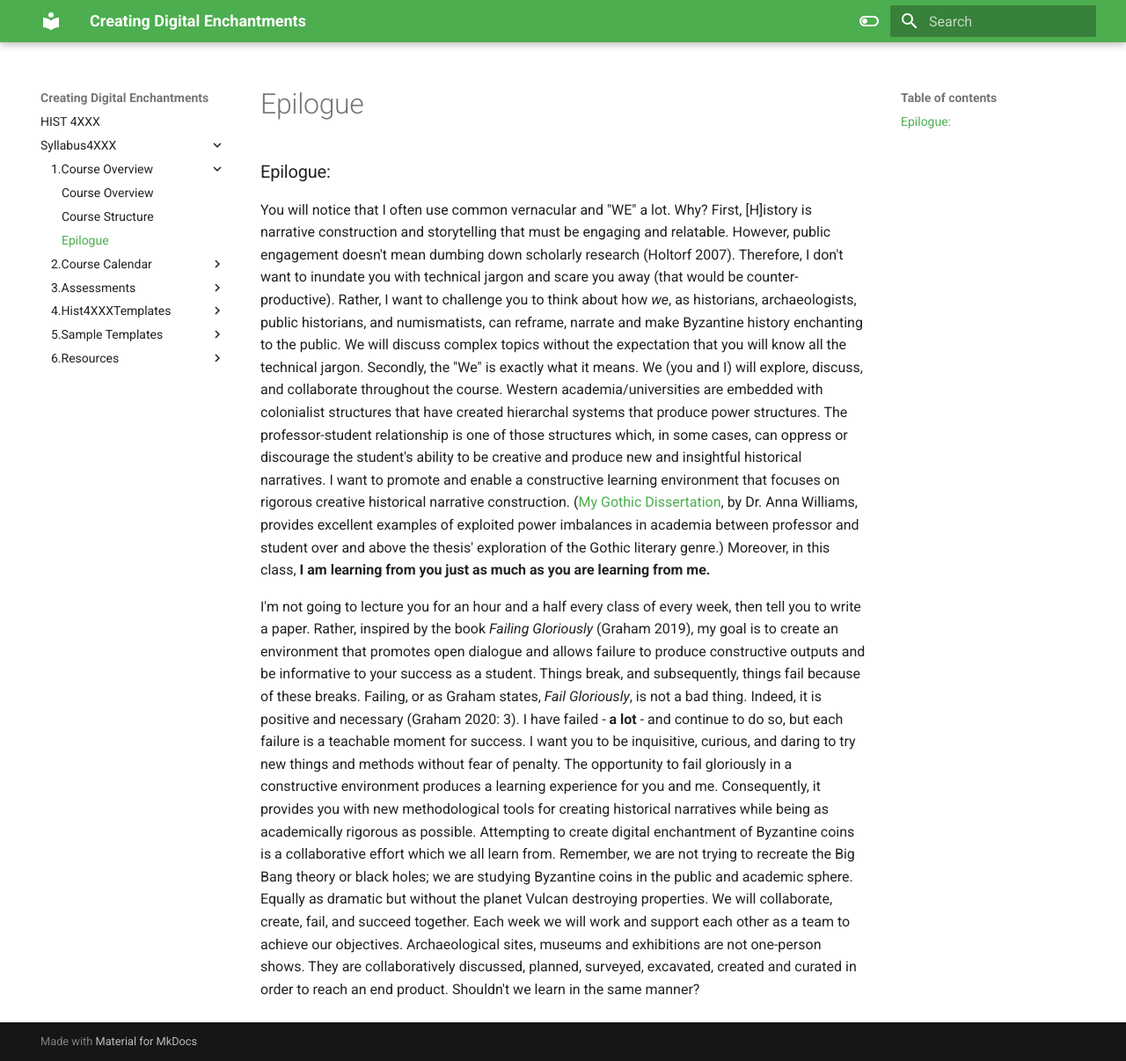
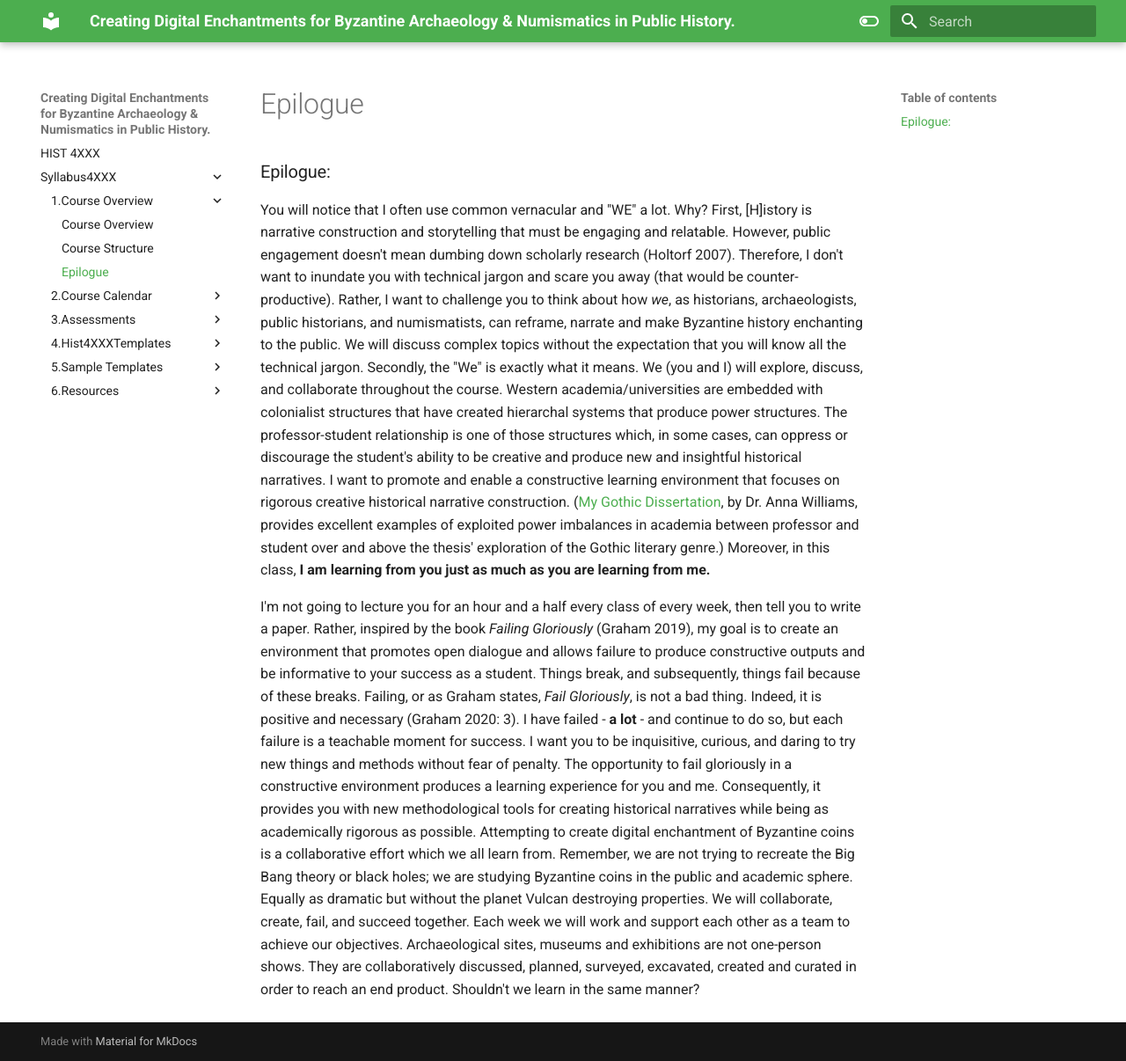
Before and after one commit to roguehistory/Syllabus, an MkDocs documentation site: the page built from docs/Syllabus4XXX/1.Course Overview/Epilogue.md, in a window 1280 px wide and 1206 px high. Shown: the whole window at 88% size. Built offline with MkDocs 1.6.1 and Material for MkDocs 9.7.7, drawn with Linux system fonts in a browser that asks for light colours.

Commit message:
Update mkdocs.yml

```diff
--- a/mkdocs.yml
+++ b/mkdocs.yml
@@ -1,4 +1,4 @@
-site_name: Creating Digital Enchantments
+site_name: Creating Digital Enchantments for Byzantine Archaeology & Numismatics in Public History.
 
 theme:
     name: 'material'
```
